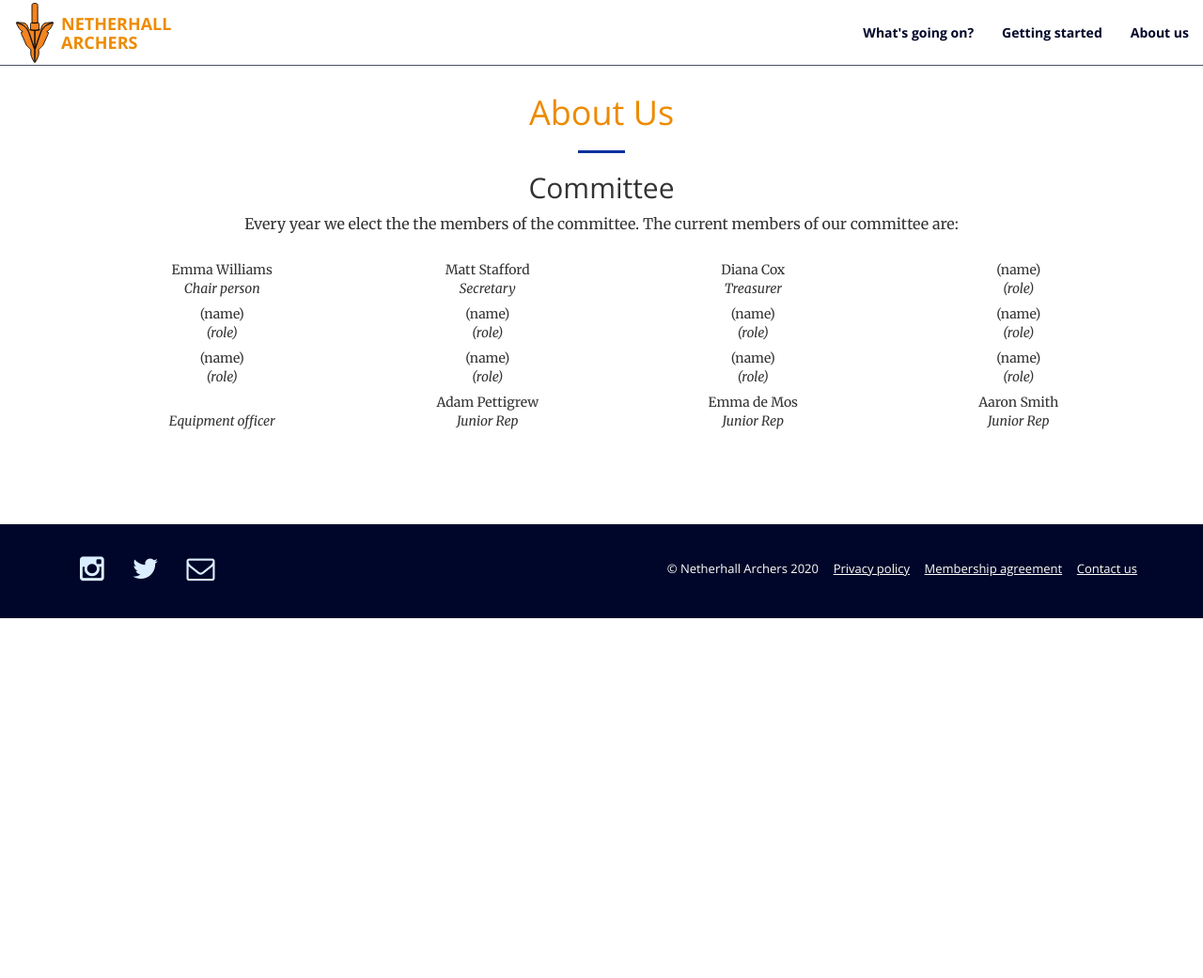
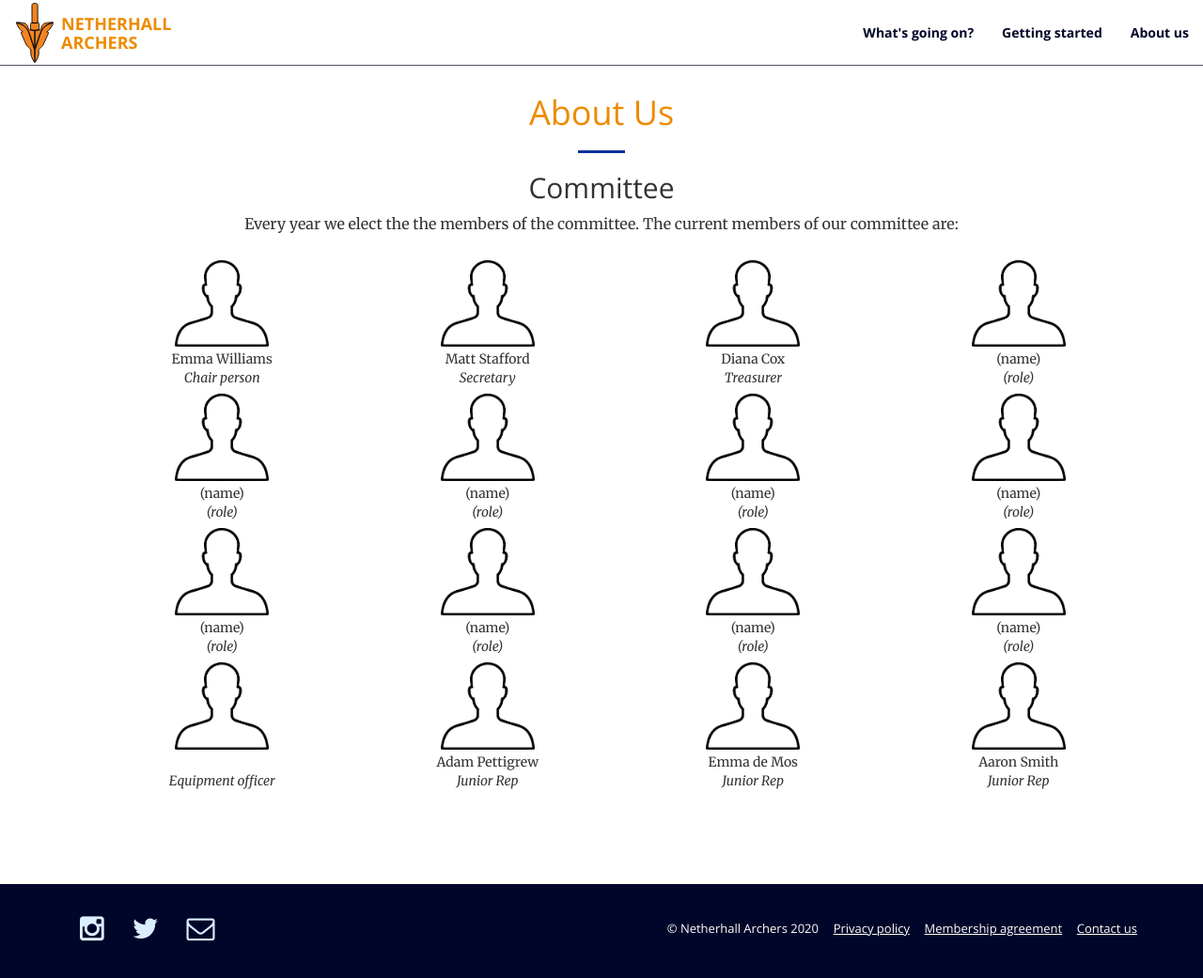
Before and after one commit to afpettigrew/netherhallarcherswebsite, a Jekyll site: the page built from about-us.html, in a window 1280 px wide and 1041 px high. Shown: the whole window at 94% size. Built offline with Jekyll 4.4.1, drawn with Linux system fonts in a browser that asks for light colours.

Commit message:
finished off committee layout

```diff
--- a/_sass/_extra.scss
+++ b/_sass/_extra.scss
@@ -58,5 +58,9 @@ footer {
   li {
     list-style-type: none;
     padding-top: 7px;
+    img {
+      width: 100px;
+      padding-bottom: 3px;
+    }
   }
 }
--- a/about-us.html
+++ b/about-us.html
@@ -4,20 +4,20 @@ layout: about
 <h2>Committee</h2>
 <p>Every year we elect the the members of the committee. The current members of our committee are:</p>
 <ul class="committee">
-  <li class="col-lg-3 col-md-6">Emma Williams<br><em>Chair person</em></li>
-  <li class="col-lg-3 col-md-6">Matt Stafford<br><em>Secretary</em></li>
-  <li class="col-lg-3 col-md-6">Diana Cox<br><em>Treasurer</em></li>
-  <li class="col-lg-3 col-md-6">(name)<br><em>(role)</em></li>
-  <li class="col-lg-3 col-md-6">(name)<br><em>(role)</em></li>
-  <li class="col-lg-3 col-md-6">(name)<br><em>(role)</em></li>
-  <li class="col-lg-3 col-md-6">(name)<br><em>(role)</em></li>
-  <li class="col-lg-3 col-md-6">(name)<br><em>(role)</em></li>
-  <li class="col-lg-3 col-md-6">(name)<br><em>(role)</em></li>
-  <li class="col-lg-3 col-md-6">(name)<br><em>(role)</em></li>
-  <li class="col-lg-3 col-md-6">(name)<br><em>(role)</em></li>
-  <li class="col-lg-3 col-md-6">(name)<br><em>(role)</em></li>
-  <li class="col-lg-3 col-md-6"><br><em>Equipment officer</em></li>
-  <li class="col-lg-3 col-md-6">Adam Pettigrew<br><em>Junior Rep</em></li>
-  <li class="col-lg-3 col-md-6">Emma de Mos<br><em>Junior Rep</em></li>
-  <li class="col-lg-3 col-md-6">Aaron Smith<br><em>Junior Rep</em></li>
+  <li class="col-lg-3 col-md-6"><img src="img/person.png" alt=""><br>Emma Williams<br><em>Chair person</em></li>
+  <li class="col-lg-3 col-md-6"><img src="img/person.png" alt=""><br>Matt Stafford<br><em>Secretary</em></li>
+  <li class="col-lg-3 col-md-6"><img src="img/person.png" alt=""><br>Diana Cox<br><em>Treasurer</em></li>
+  <li class="col-lg-3 col-md-6"><img src="img/person.png" alt=""><br>(name)<br><em>(role)</em></li>
+  <li class="col-lg-3 col-md-6"><img src="img/person.png" alt=""><br>(name)<br><em>(role)</em></li>
+  <li class="col-lg-3 col-md-6"><img src="img/person.png" alt=""><br>(name)<br><em>(role)</em></li>
+  <li class="col-lg-3 col-md-6"><img src="img/person.png" alt=""><br>(name)<br><em>(role)</em></li>
+  <li class="col-lg-3 col-md-6"><img src="img/person.png" alt=""><br>(name)<br><em>(role)</em></li>
+  <li class="col-lg-3 col-md-6"><img src="img/person.png" alt=""><br>(name)<br><em>(role)</em></li>
+  <li class="col-lg-3 col-md-6"><img src="img/person.png" alt=""><br>(name)<br><em>(role)</em></li>
+  <li class="col-lg-3 col-md-6"><img src="img/person.png" alt=""><br>(name)<br><em>(role)</em></li>
+  <li class="col-lg-3 col-md-6"><img src="img/person.png" alt=""><br>(name)<br><em>(role)</em></li>
+  <li class="col-lg-3 col-md-6"><img src="img/person.png" alt=""><br><br><em>Equipment officer</em></li>
+  <li class="col-lg-3 col-md-6"><img src="img/person.png" alt=""><br>Adam Pettigrew<br><em>Junior Rep</em></li>
+  <li class="col-lg-3 col-md-6"><img src="img/person.png" alt=""><br>Emma de Mos<br><em>Junior Rep</em></li>
+  <li class="col-lg-3 col-md-6"><img src="img/person.png" alt=""><br>Aaron Smith<br><em>Junior Rep</em></li>
 </ul>
```
Also changed, not shown: img/person.png (added).
